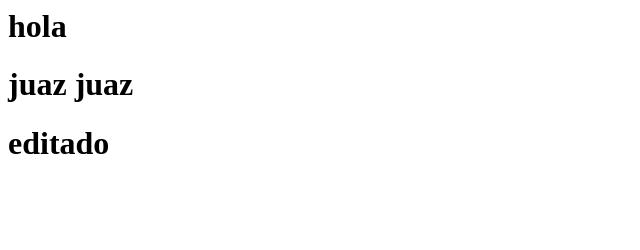
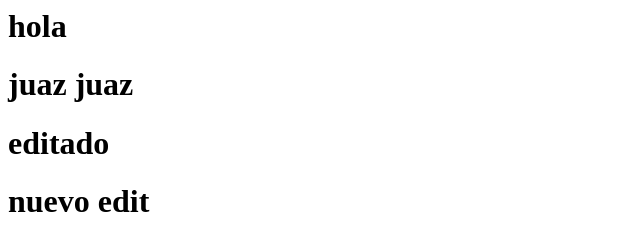
Before and after one commit to JorgeMateos13/Gitmerged, a plain HTML site: page pagina2.html in a window 1280 px wide. Shown: the whole page, without its empty margins (0-640 px from the left). Drawn offline with Linux system fonts and the light colour scheme.

Commit message:
nuevo edit
hola

```diff
--- a/pagina2.html
+++ b/pagina2.html
@@ -3,3 +3,4 @@
 <h1 class="cuadro">juaz juaz</h1>
 
 <h1>editado</h1>
+<h1>nuevo edit</h1>
```
